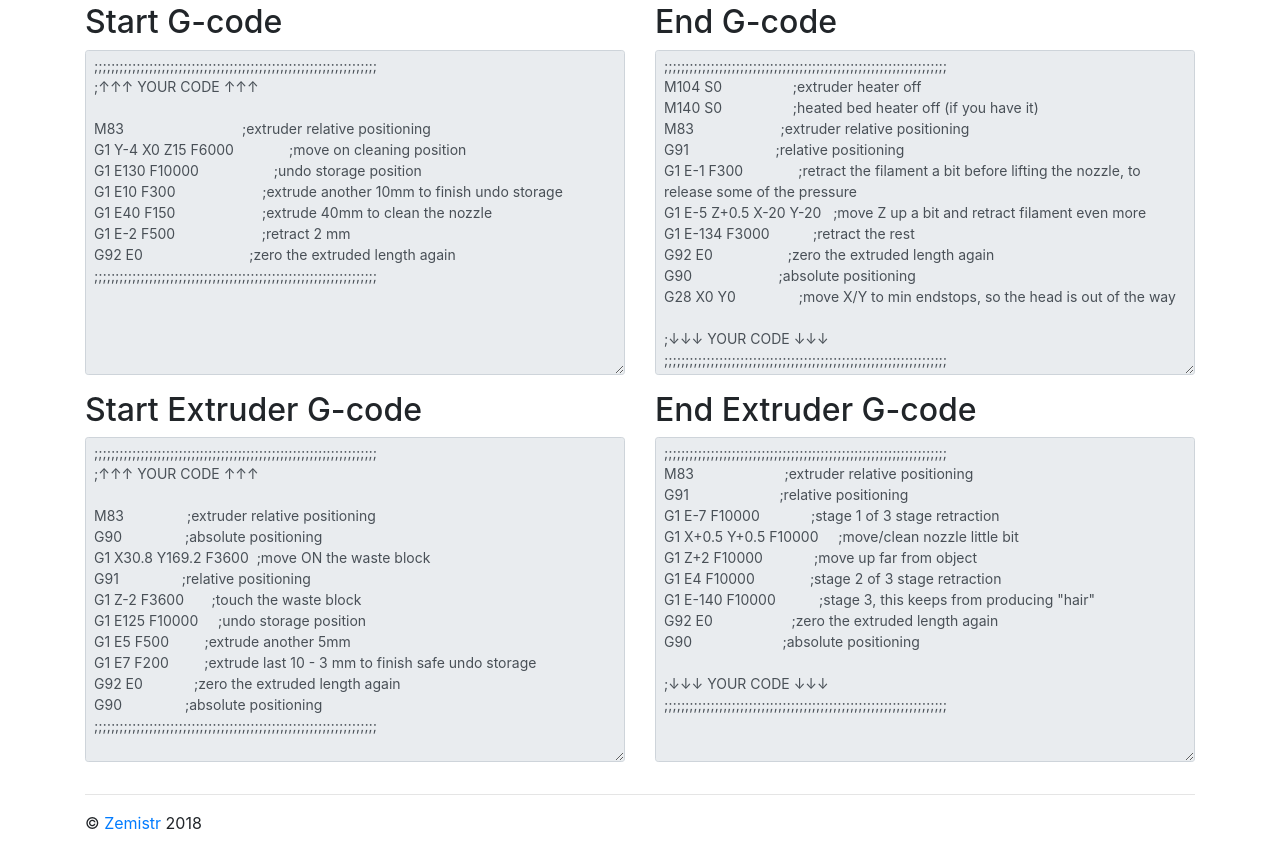
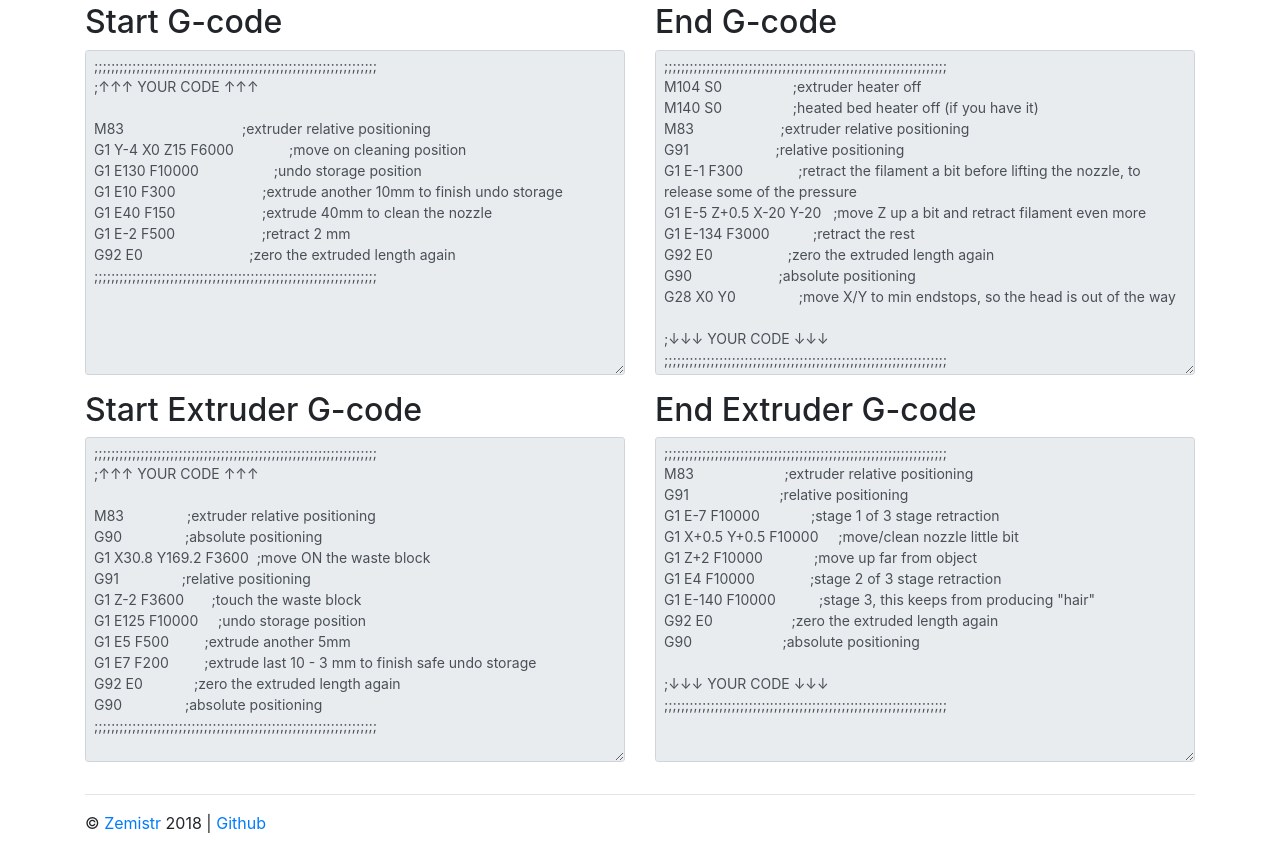
Before and after one commit to Zemistr/multimaterial-y-joiner-gcode-generator, a plain HTML site: page index.html in a window 1280 px wide. Shown: the part 456-1307 px from the top of the page. Drawn offline with nearby package versions, Linux system fonts and the light colour scheme.

Commit message:
Add Github link

```diff
--- a/index.html
+++ b/index.html
@@ -128,8 +128,10 @@
     </main>
 
     <footer class="container">
-        <p>&copy; <a href="https://zemistr.eu" target="_blank">Zemistr</a>
+        <p>
+            &copy; <a href="https://zemistr.eu" target="_blank">Zemistr</a>
             <script>document.write((new Date()).getFullYear())</script>
+            | <a href="https://github.com/Zemistr/multimaterial-y-joiner-gcode-generator" target="_blank">Github</a>
         </p>
     </footer>
 </div>
```
